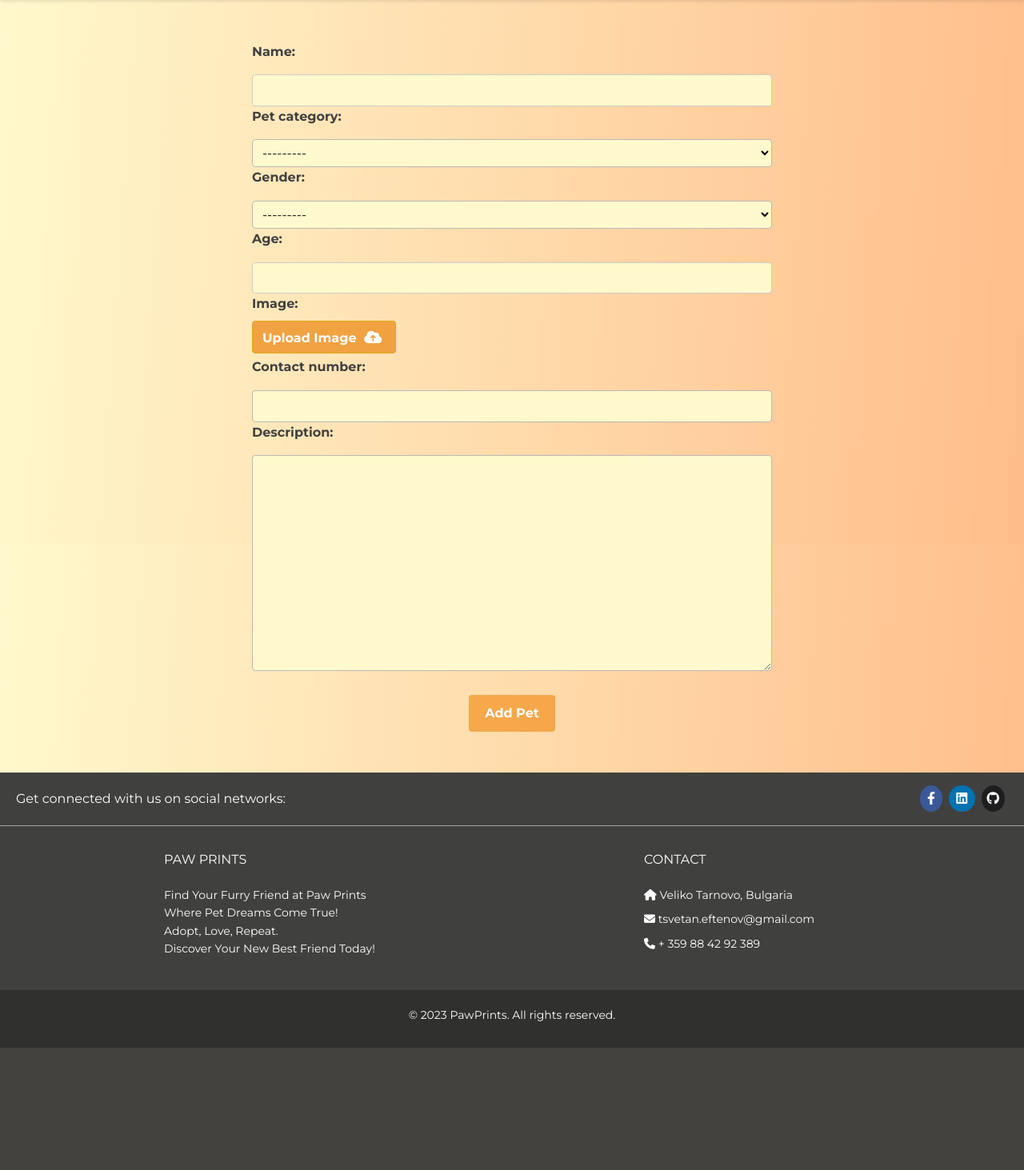
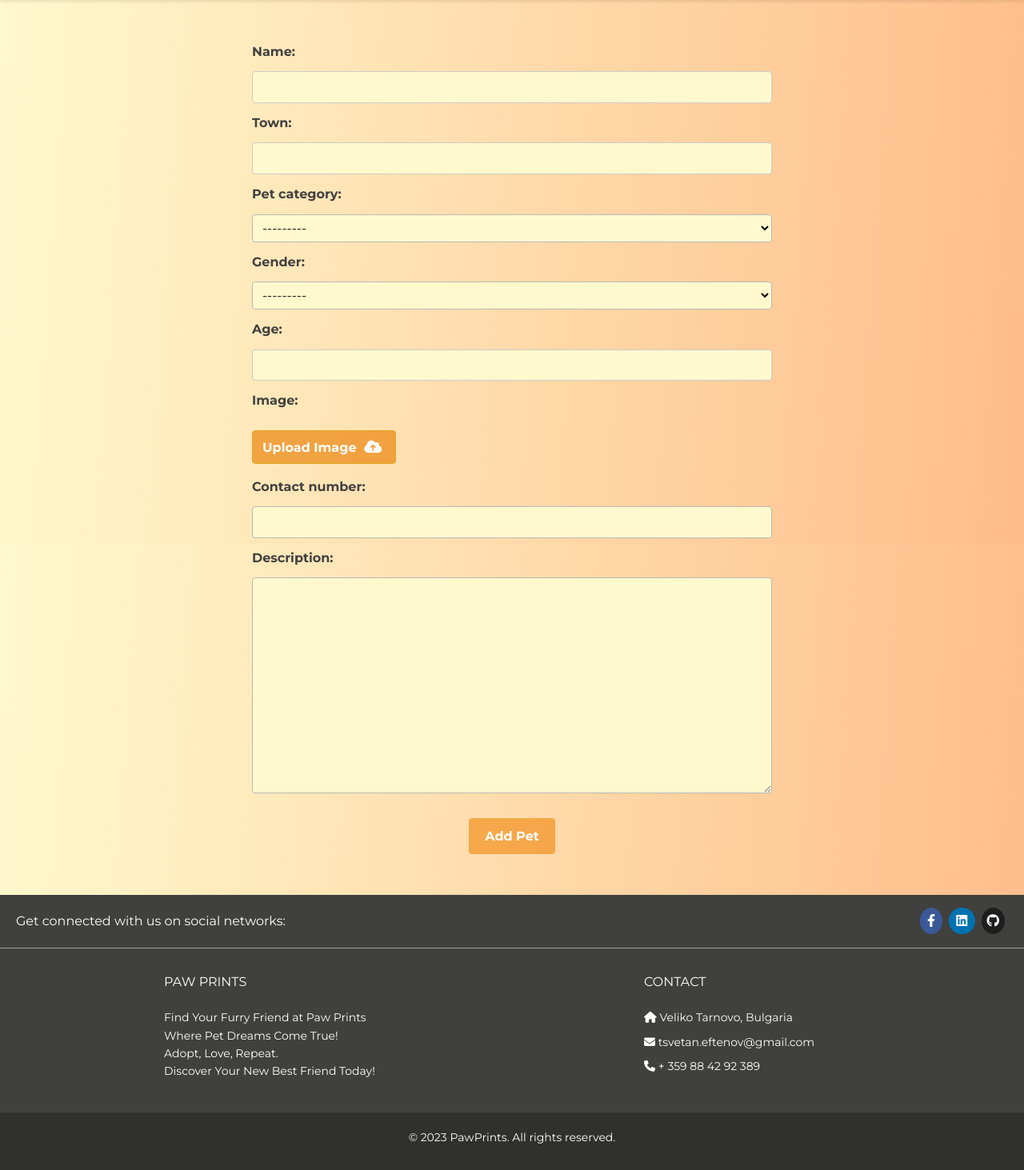
Before and after one commit to eftenow/PawPrints_app, a Django app: page /pets/create/ in a window 1280 px wide. Shown: the part 120-1583 px from the top of the page at 80% size. Before the commit the page ends 1430 px from the top, so only its background shows below. Run offline with Django 4.2, Linux system fonts and the light colour scheme; some libraries are stand-ins or nearby versions.

Commit message:
added the new town field to the add pet listing and adjusted the stylings

```diff
--- a/paw_prints_app/pets/forms.py
+++ b/paw_prints_app/pets/forms.py
@@ -7,7 +7,7 @@ from paw_prints_app.pets.models import Pet
 class PetCreateForm(forms.ModelForm):
     class Meta:
         model = Pet
-        fields = ['name', 'pet_category', 'gender', 'age', 'image', 'contact_number', 'description']
+        fields = ['name', 'town', 'pet_category', 'gender', 'age', 'image', 'contact_number', 'description']
 
 
 class SearchForm(forms.Form):
--- a/paw_prints_app/pets/models.py
+++ b/paw_prints_app/pets/models.py
@@ -20,7 +20,7 @@ class Pet(models.Model):
     name = models.CharField(max_length=30)
     pet_category = models.CharField(max_length=3, choices=PET_CATEGORY_CHOICES)
     age = models.CharField()
-    town = models.CharField(default='Sofia')
+    town = models.CharField()
     gender = models.CharField(
         max_length=10,
         choices=GENDER_CHOICES,
--- a/static/css/petFunctions.css
+++ b/static/css/petFunctions.css
@@ -10,6 +10,7 @@
 label {
     display: block;
     font-weight: bold;
+    margin: 0.75rem 0;
 }
 
 input[type="text"],
@@ -43,7 +44,6 @@ button[type="submit"]:hover {
 select {
     background: linear-gradient(275deg, rgba(255, 249, 205, 1) 0%, rgba(255, 249, 205, 1) 80%);
     border: 0.2px solid rgb(186, 184, 184);
-    margin-top: 8px;
     border-radius: 4px;
     padding: 6px 8px;
     font-family: 'Montserrat', 'sans-serif';
@@ -558,7 +558,7 @@ label.custom-file-upload {
 }
 
 
-.file-name-container-text{
+.file-name-container-text {
     margin-left: 8px;
     padding: 11px;
     background-color: #41474e;
--- a/templates/pet/add_pet.html
+++ b/templates/pet/add_pet.html
@@ -5,6 +5,8 @@
         <form class="create-pet-form" method="POST" action="{% url 'pet_add' %}" enctype="multipart/form-data">
             {{ form.name.label_tag }}
             {{ form.name }}
+            {{ form.town.label_tag }}
+            {{ form.town }}
             {{ form.pet_category.label_tag }}
             {{ form.pet_category }}
             {{ form.gender.label_tag }}
--- a/templates/pet/pet-details.html
+++ b/templates/pet/pet-details.html
@@ -11,6 +11,7 @@
                 <p><strong>Town:</strong> {{ pet.town }}</p>
                 <p><strong>Category:</strong> {{ pet.pet_category }}</p>
                 <p><strong>Age:</strong> {{ pet.age }}</p>
+                <p><strong>Added by:</strong> {{ pet.added_by }}</p>
                 <p><strong>Added at:</strong> {{ pet.added_at }}</p>
                 <!-- Additional pet information can be displayed here -->
             </div>
```
